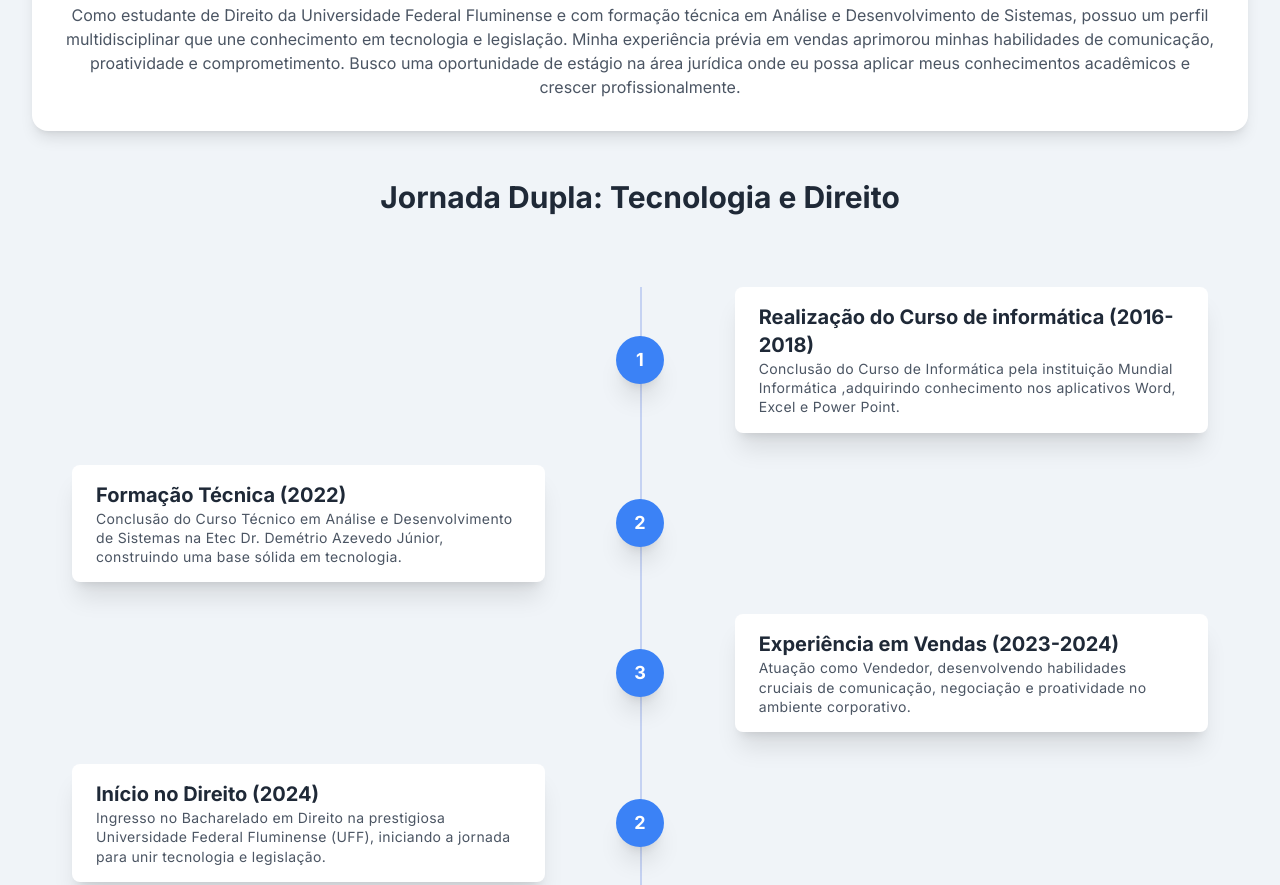
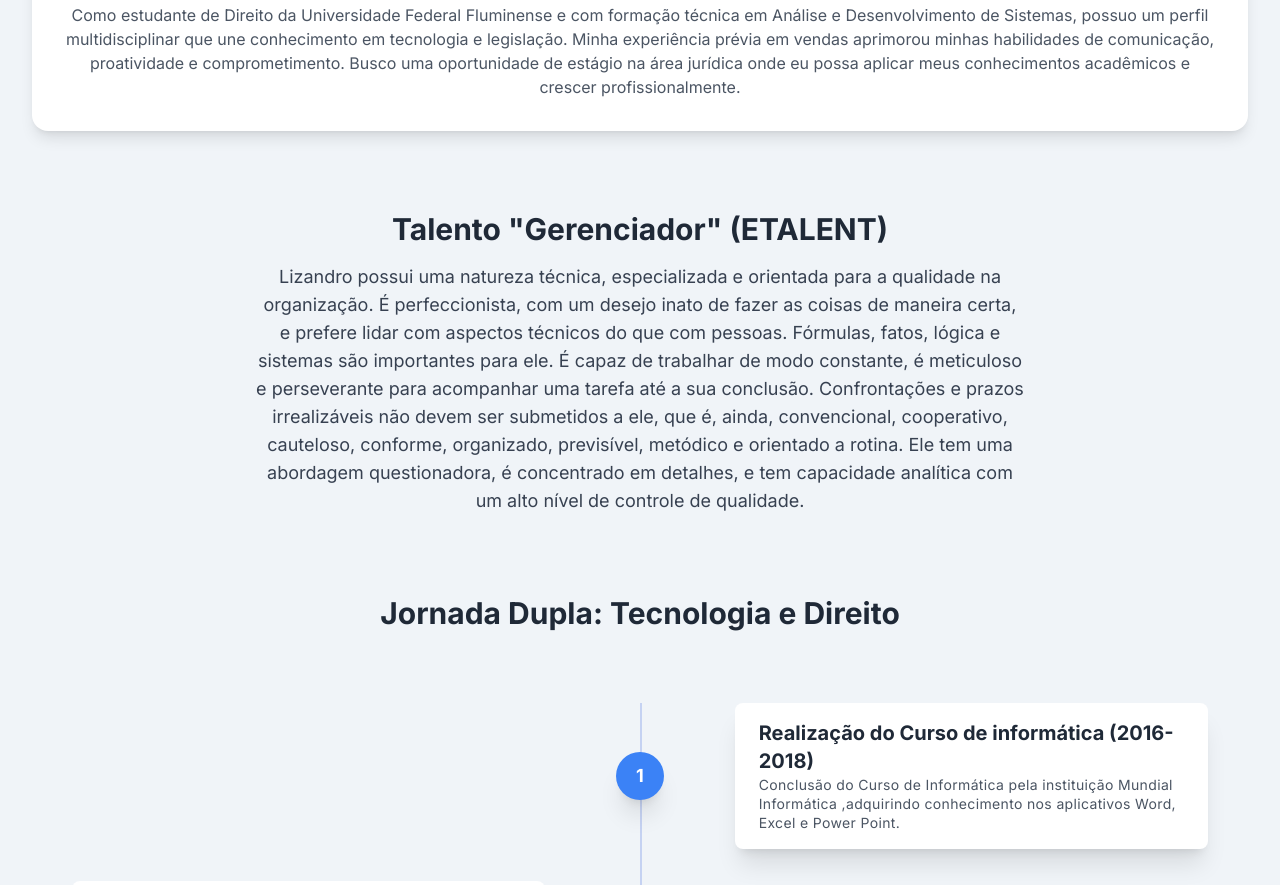
Before and after one commit to Lizandrofelipe/Infografico, a plain HTML site: page index.html in a window 1280 px wide. Shown: the part 1120-2005 px from the top of the page. Drawn offline with nearby package versions, Linux system fonts and the light colour scheme.

Commit message:
Update index.html
Adição de mais uma section no infográfico

```diff
--- a/index.html
+++ b/index.html
@@ -60,6 +60,12 @@
                 </p>
             </section>
 
+<section id="etalent-profile" class="bg-blue  rounded-2xl white-lg p-8">
+                <h2 class="text-3xl font-bold mb-4 text-center">Talento "Gerenciador" (ETALENT)</h2>
+                <p class="text-lg text-gray-700 text-center max-w-3xl mx-auto">
+                    Lizandro possui uma natureza técnica, especializada e orientada para a qualidade na organização. É perfeccionista, com um desejo inato de fazer as coisas de maneira certa, e prefere lidar com aspectos técnicos do que com pessoas. Fórmulas, fatos, lógica e sistemas são importantes para ele. É capaz de trabalhar de modo constante, é meticuloso e perseverante para acompanhar uma tarefa até a sua conclusão. Confrontações e prazos irrealizáveis não devem ser submetidos a ele, que é, ainda, convencional, cooperativo, cauteloso, conforme, organizado, previsível, metódico e orientado a rotina. Ele tem uma abordagem questionadora, é concentrado em detalhes, e tem capacidade analítica com um alto nível de controle de qualidade.
+                </p>
+            </section>
             <section id="journey">
                 <h2 class="text-3xl font-bold text-center mb-8">Jornada Dupla: Tecnologia e Direito</h2>
                 <div class="relative wrap overflow-hidden p-10 h-full">
@@ -101,7 +107,7 @@
                     <div class="mb-8 flex justify-between flex-row-reverse items-center w-full left-timeline">
                         <div class="order-1 w-5/12"></div>
                         <div class="z-20 flex items-center order-1 bg-blue-500 shadow-xl w-12 h-12 rounded-full">
-                            <h3 class="mx-auto text-white font-bold text-lg">2</h3>
+                            <h3 class="mx-auto text-white font-bold text-lg">4</h3>
                         </div>
                         <div class="order-1 bg-white rounded-lg shadow-xl w-5/12 px-6 py-4">
                             <h3 class="font-bold text-gray-800 text-xl">Início no Direito (2024)</h3>
```
